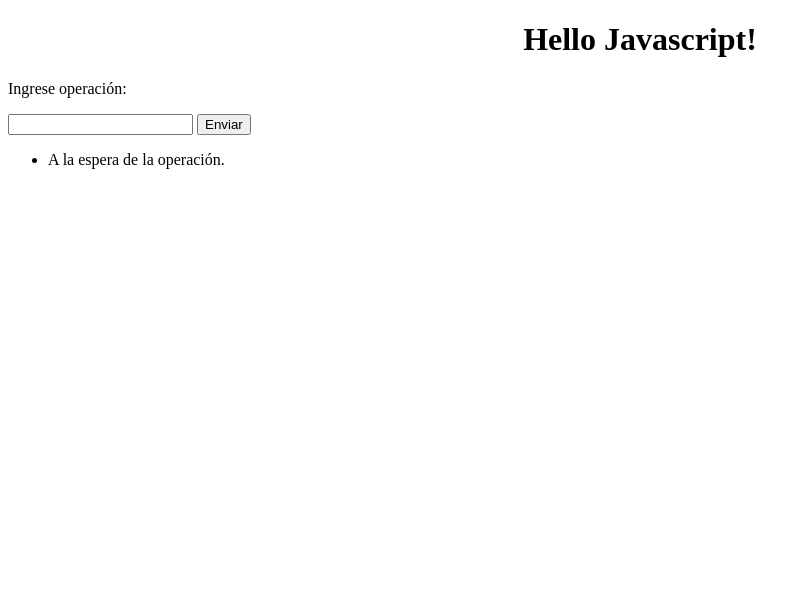
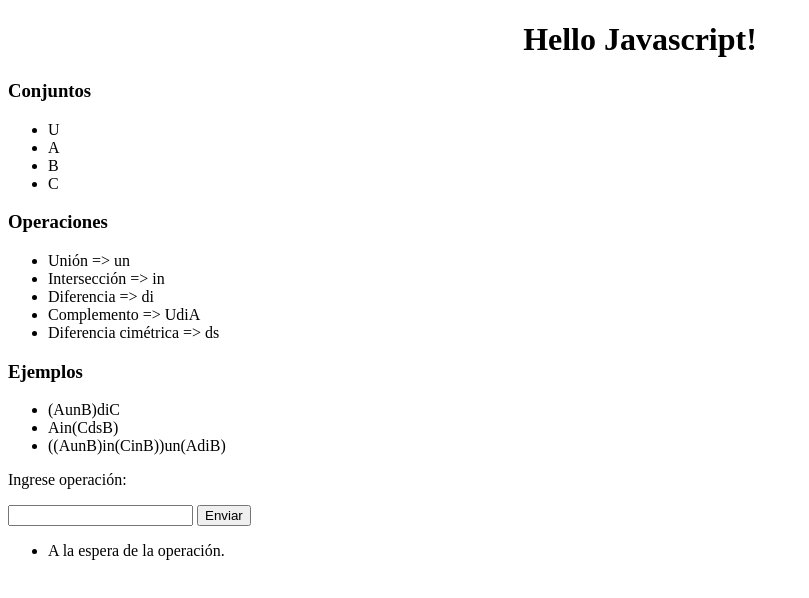
Before and after one commit to plao2411p/setsOperationsApp_js, a plain HTML site: page index.html in a window 1280 px wide. Shown: the whole page, without its empty margins (0-809 px from the left). Drawn offline with Linux system fonts and the light colour scheme.

Commit message:
Create menu

```diff
--- a/index.html
+++ b/index.html
@@ -12,6 +12,28 @@
     <body>
         <div style="margin: auto;">
             <h1 style="text-align: center;">Hello Javascript!</h1>
+            <h3>Conjuntos</h3>
+            <ul>
+                <li>U</li>
+                <li>A</li>
+                <li>B</li>
+                <li>C</li>
+            </ul>
+            <h3>Operaciones</h3>
+            <ul>
+                <li>Unión => un</li>
+                <li>Intersección => in</li>
+                <li>Diferencia => di</li>
+                <li>Complemento => UdiA</li>
+                <li>Diferencia cimétrica => ds</li>
+            </ul>
+            <h3>Ejemplos</h3>
+            <ul>
+                <li>(AunB)diC</li>
+                <li>Ain(CdsB)</li>
+                <li>((AunB)in(CinB))un(AdiB)</li>
+            </ul>
+
             <p>Ingrese operación:</p>
             <input id="InPut" type="text">
             <button id="Button" type="submit">Enviar</button>
```
